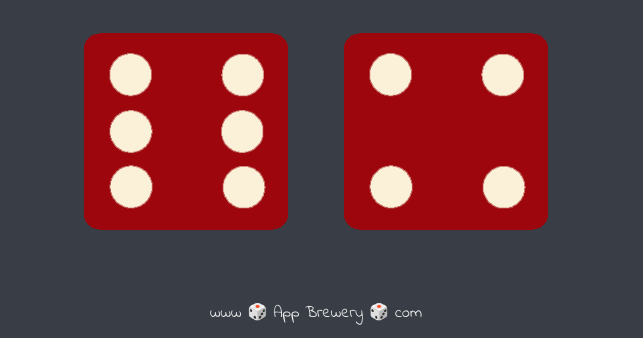
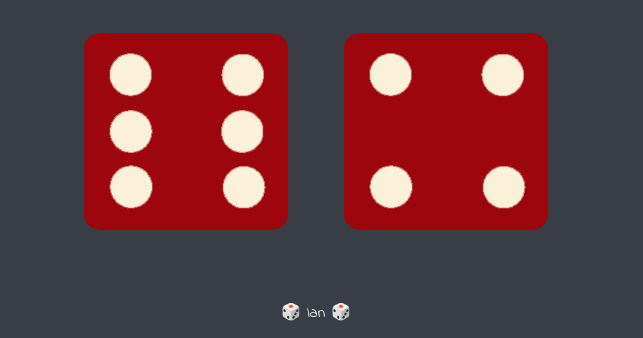
Before and after one commit to Xinan15/-JavaScript--Dicee-Challenge, a plain HTML site: page index.html in a window 1280 px wide. Shown: the part 462-800 px from the top of the page, without its empty margins (324-967 px from the left). Drawn offline with Linux system fonts and the light colour scheme.

Commit message:
Update index.html

```diff
--- a/index.html
+++ b/index.html
@@ -26,7 +26,6 @@
   <script src="index.js" charset="utf-8"></script>
   </body>
 
-  <footer>
-    www 🎲 App Brewery 🎲 com
+  <footer> 🎲 Ian 🎲
   </footer>
 </html>
```
